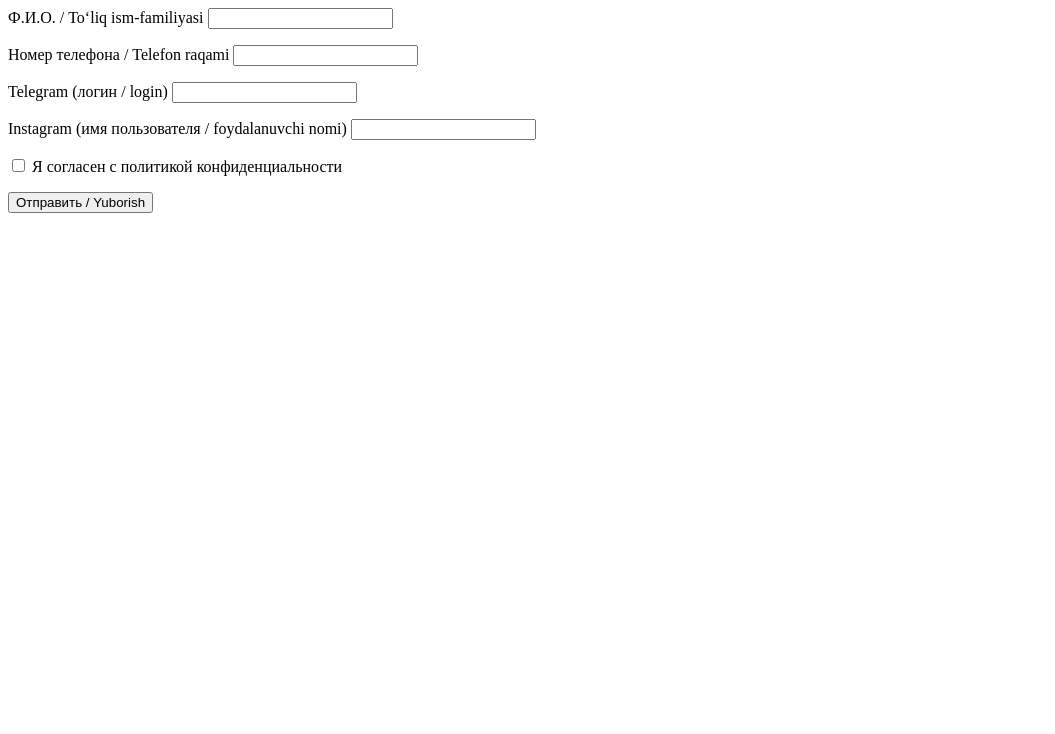
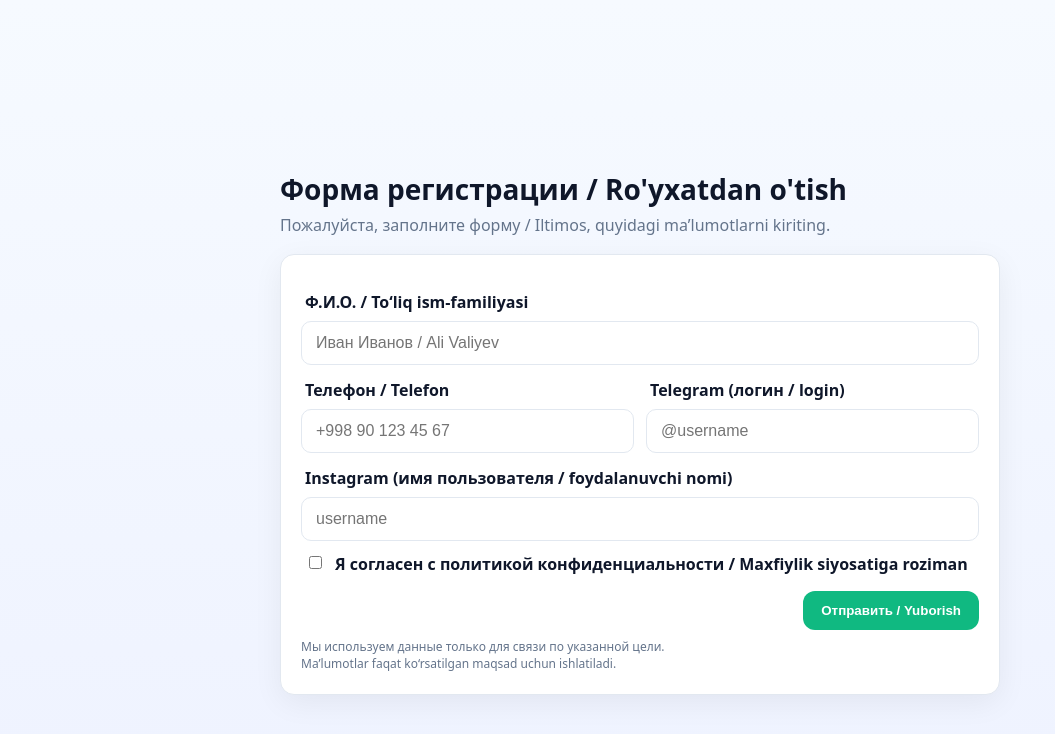
Before and after one commit to t24990602-lang/my-form-site, a plain HTML site: page index.html in a window 1280 px wide. Shown: the whole page, without its empty margins (0-1055 px from the left). Drawn offline with Linux system fonts and the light colour scheme.

Commit message:
Update index.html

```diff
--- a/index.html
+++ b/index.html
@@ -1,33 +1,90 @@
-<form name="contact" method="POST" data-netlify="true" netlify-honeypot="bot-field" action="/success.html">
-  <!-- Netlifyが必要とするhidden入力 -->
-  <input type="hidden" name="form-name" value="contact" />
+<!doctype html>
+<html lang="ru">
+<head>
+  <meta charset="utf-8" />
+  <meta name="viewport" content="width=device-width,initial-scale=1" />
+  <title>Регистрация / Ro'yxatdan o'tish</title>
+  <style>
+    :root{
+      --bg:#f8fafc; --card:#ffffff; --text:#0f172a; --muted:#64748b;
+      --accent:#10b981; --accent-hover:#0ea371; --border:#e2e8f0;
+      --radius:14px; --shadow:0 8px 30px rgba(2,6,23,.06);
+    }
+    body{
+      margin:0;
+      font-family:system-ui,-apple-system,Segoe UI,Roboto,Inter,Arial,sans-serif;
+      color:var(--text); background:linear-gradient(180deg,#f6faff,#eef2ff);
+      min-height:100vh; display:flex; align-items:center; justify-content:center;
+      padding:32px;
+    }
+    .wrap{width:100%; max-width:720px}
+    .title{font-size:28px; font-weight:800; margin:0 0 6px}
+    .subtitle{color:var(--muted); margin:0 0 18px}
+    .card{
+      background:var(--card); border:1px solid var(--border);
+      border-radius:var(--radius); box-shadow:var(--shadow);
+      padding:22px 20px;
+    }
+    label{display:block; font-weight:700; margin:14px 4px 8px}
+    input[type=text],input[type=tel]{
+      width:100%; font-size:16px; padding:12px 14px;
+      border:1px solid var(--border); border-radius:10px; background:#fff;
+      box-sizing:border-box;
+    }
+    input:focus{border-color:#93c5fd; box-shadow:0 0 0 4px rgba(147,197,253,.35); outline:none}
+    .row{display:flex; gap:12px}
+    .row > div{flex:1}
+    .consent{display:flex; align-items:flex-start; gap:10px; margin:12px 4px}
+    .consent input{margin-top:3px}
+    .actions{display:flex; justify-content:flex-end; margin-top:16px}
+    button{
+      background:var(--accent); color:#fff; border:0; border-radius:12px;
+      padding:12px 18px; font-weight:800; cursor:pointer;
+    }
+    button:hover{background:var(--accent-hover)}
+    .footer-note{color:var(--muted); font-size:12px; margin-top:8px}
+  </style>
+</head>
+<body>
+  <div class="wrap">
+    <h1 class="title">Форма регистрации / Ro'yxatdan o'tish</h1>
+    <p class="subtitle">Пожалуйста, заполните форму / Iltimos, quyidagi ma’lumotlarni kiriting.</p>
 
-  <!-- スパム対策（honeypot） -->
-  <p style="display:none;">
-    <label>Don’t fill this out: <input name="bot-field" /></label>
-  </p>
+    <form class="card" name="contact" method="POST" data-netlify="true"
+          netlify-honeypot="bot-field" action="/success.html">
+      <input type="hidden" name="form-name" value="contact" />
+      <p style="display:none"><label>Don’t fill this out: <input name="bot-field" /></label></p>
 
-  <p>
-    <label>Ф.И.О. / To‘liq ism-familiyasi <input type="text" name="name" required></label>
-  </p>
+      <label>Ф.И.О. / To‘liq ism-familiyasi</label>
+      <input type="text" name="name" placeholder="Иван Иванов / Ali Valiyev" required>
 
-  <p>
-    <label>Номер телефона / Telefon raqami <input type="tel" name="phone" required></label>
-  </p>
+      <div class="row">
+        <div>
+          <label>Телефон / Telefon</label>
+          <input type="tel" name="phone" placeholder="+998 90 123 45 67" required>
+        </div>
+        <div>
+          <label>Telegram (логин / login)</label>
+          <input type="text" name="telegram" placeholder="@username">
+        </div>
+      </div>
 
-  <p>
-    <label>Telegram (логин / login) <input type="text" name="telegram"></label>
-  </p>
+      <label>Instagram (имя пользователя / foydalanuvchi nomi)</label>
+      <input type="text" name="instagram" placeholder="username">
 
-  <p>
-    <label>Instagram (имя пользователя / foydalanuvchi nomi) <input type="text" name="instagram"></label>
-  </p>
+      <label class="consent">
+        <input type="checkbox" name="agree" required>
+        <span>Я согласен с политикой конфиденциальности / Maxfiylik siyosatiga roziman</span>
+      </label>
 
-  <p>
-    <label><input type="checkbox" name="agree" required> Я согласен с политикой конфиденциальности</label>
-  </p>
-
-  <p>
-    <button type="submit">Отправить / Yuborish</button>
-  </p>
-</form>
+      <div class="actions">
+        <button type="submit">Отправить / Yuborish</button>
+      </div>
+      <div class="footer-note">
+        Мы используем данные только для связи по указанной цели. <br>
+        Ma’lumotlar faqat ko‘rsatilgan maqsad uchun ishlatiladi.
+      </div>
+    </form>
+  </div>
+</body>
+</html>
```
